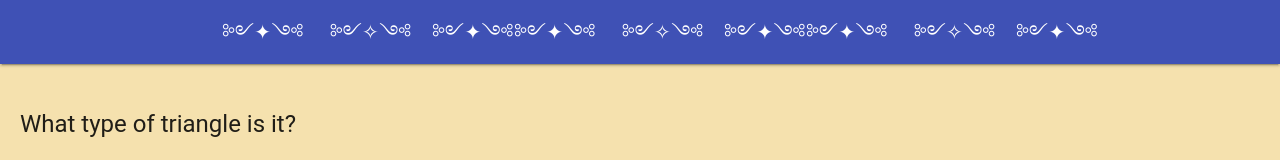
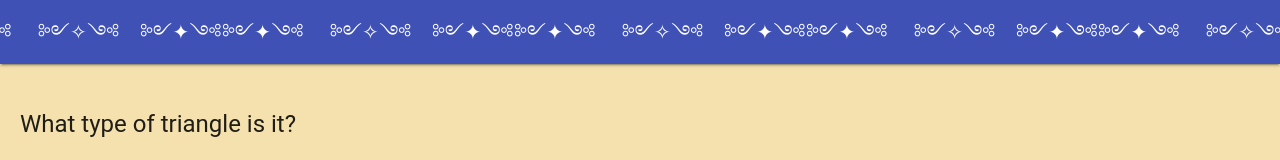
Before and after one commit to ashley-monaghan/ICS2Or-Unit-5-05, a plain HTML site: page index.html in a window 1280 px wide. Shown: the top 160 px of the page. Drawn offline with nearby package versions, Linux system fonts and the light colour scheme.

Commit message:
style change

```diff
--- a/index.html
+++ b/index.html
@@ -52,9 +52,7 @@
     <div class="mdl-layout mdl-js-layout mdl-layout--fixed-header">
       <header class="mdl-layout__header">
         <div class="mdl-layout__header-row">
-          <span class="mdl-layout-title"
-            >༻✦༺ 　༻✧༺　༻✦༺༻✦༺ 　༻✧༺　༻✦༺༻✦༺ 　༻✧༺　༻✦༺</span
-          >
+          <span class="mdl-layout-title">༻✦༺ 　༻✧༺　༻✦༺༻✦༺ 　༻✧༺　༻✦༺༻✦༺ 　༻✧༺　༻✦༺༻✦༺ 　༻✧༺　༻✦༺༻✦༺ 　༻✧༺　༻✦༺</span>
         </div>
       </header>
       <main class="mdl-layout__content">
```
